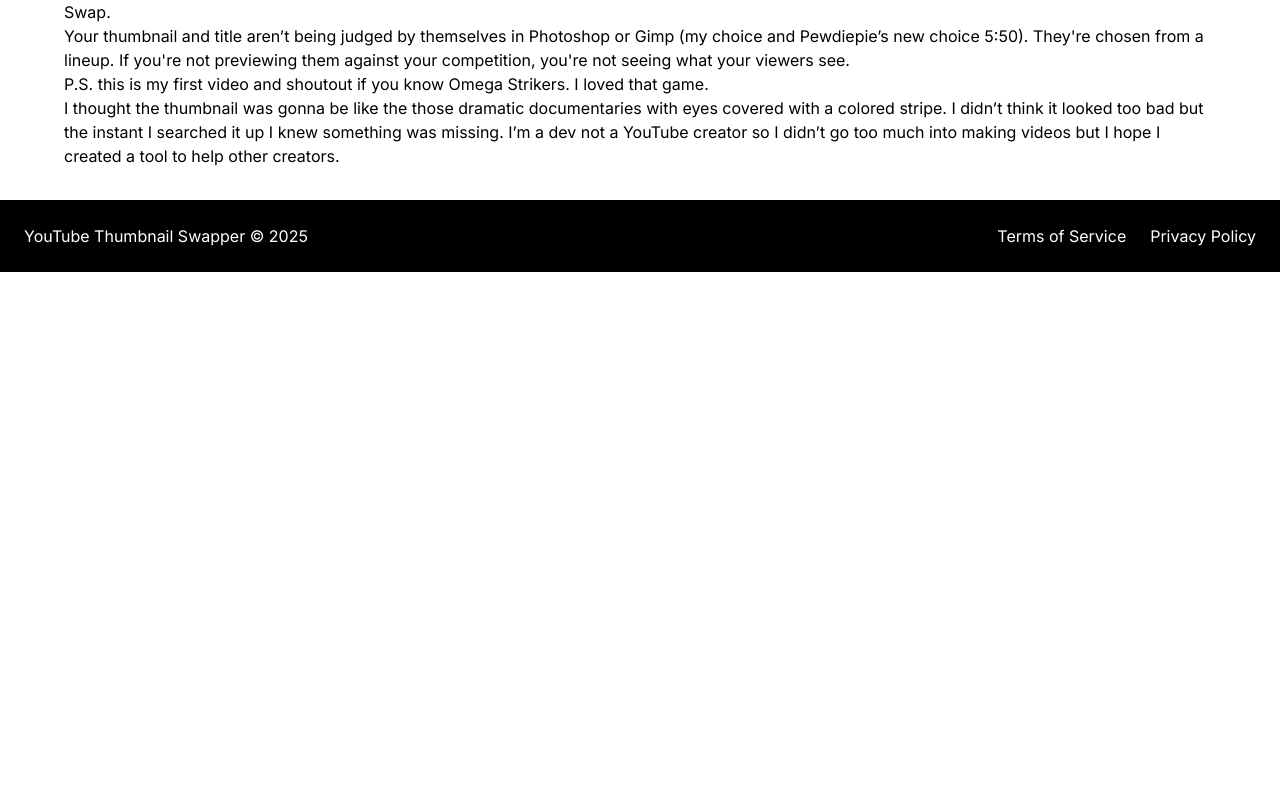
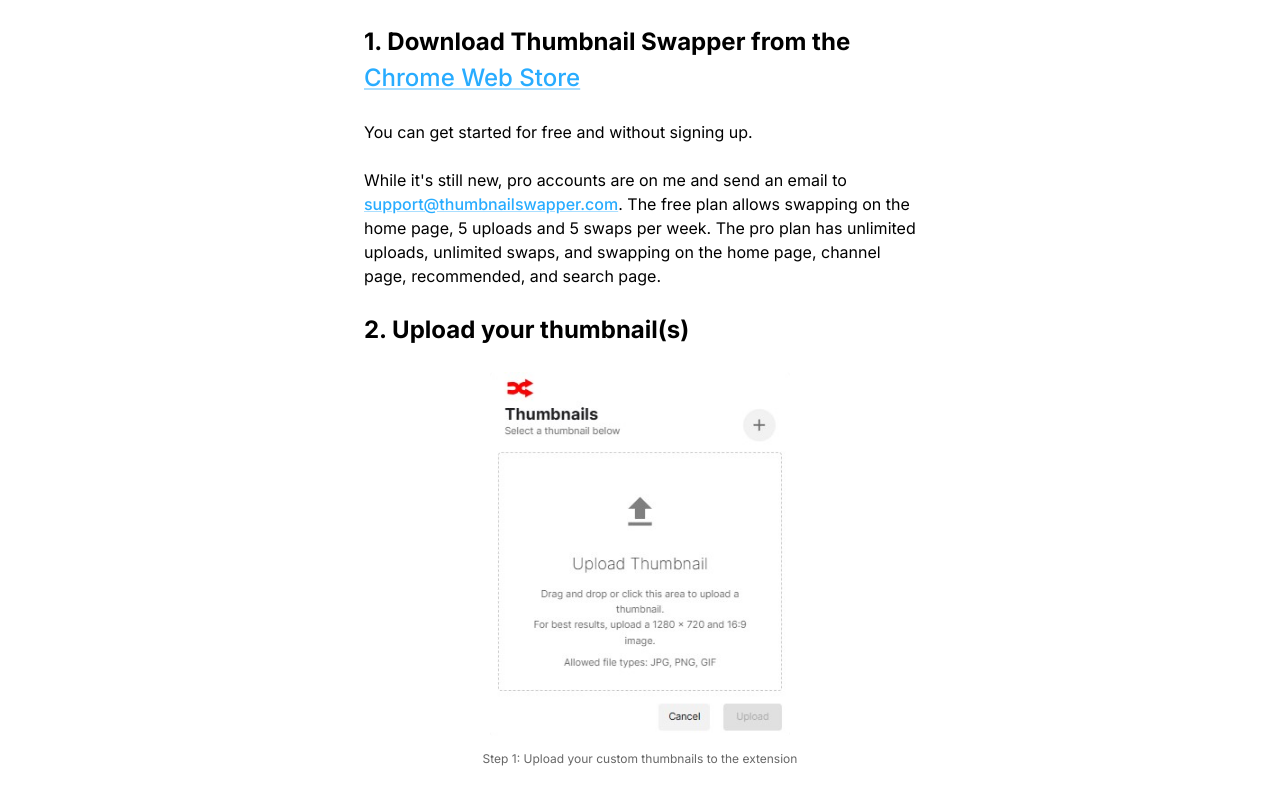
Before and after one commit to kev-liang/yt-thumbnail-site, a Next.js app: page /blog/how-to-compare-title-and-thumbnail-on-youtube in a window 1280 px wide. Shown: the part 1170-1960 px from the top of the page. Before the commit the page ends 1442 px from the top, so only its background shows below. Built offline with nearby package versions, Linux system fonts and the light colour scheme; a web font is replaced by a local one; what @mui/material-nextjs would draw is missing.

Commit message:
Working first blog

```diff
--- /dev/null
+++ b/src/app/blog/how-to-compare-title-and-thumbnail-on-youtube/content.mdx
@@ -0,0 +1,101 @@
+import upload from "@/assets/upload.jpg";
+import title from "@/assets/title.jpg";
+import select from "@/assets/select.jpg";
+
+This guide is for people who want to see how their YouTube video's title and
+thumbnail compare to others.
+
+<br />
+
+You've spent hours filming and editing a YouTube video, but one of the biggest factor in its success happens before anyone even sees it: getting a click. A weak thumbnail and title can potentially sink a great video. I know, and scroll to the bottom if you want to see one of my videos.
+
+<br />
+
+You can try manually comparing your options by screenshotting the home page or recommended
+and pasting your title / thumbnail on them, but that’s tedious if you need to compare
+in many places (including other YouTube channels or the search page).
+
+<br />
+
+That’s why I made Thumbnail Swapper, a chrome extension for YouTube creators to upload
+their own title and thumbnail and swap them with others directly on YouTube (shameless
+plug alert).
+
+<br />
+
+## 1. Download Thumbnail Swapper from the [Chrome Web Store](https://chromewebstore.google.com/detail/thumbnail-swapper-test-yo/pfdapjpaicgfhghbmjennmchbgabofnf?authuser=0&hl=en)
+
+<br />
+
+You can get started for free and without signing up.
+
+<br />
+
+While it's still new, pro accounts are on me and send an email to [support@thumbnailswapper.com](mailto:support@thumbnailswapper.com). The free plan allows swapping on the home page, 5 uploads and
+5 swaps per week. The pro plan has unlimited uploads, unlimited swaps, and swapping
+on the home page, channel page, recommended, and search page.
+
+<br />
+
+## 2. Upload your thumbnail(s)
+
+<Figure
+  src={upload}
+  alt="Upload interface showing thumbnail upload options"
+  caption="Step 1: Upload your custom thumbnails to the extension"
+  width={300}
+  height={188}
+/>
+
+Drag and drop your thumbnails or click the upload area to select your thumbnails
+from the file explorer.
+
+<br />
+
+## 3. Select your thumbnail
+
+<Figure
+  src={select}
+  alt="Thumbnail selection interface"
+  caption="Step 3: Choose which thumbnail variation to test on YouTube"
+  width={300}
+  height={188}
+/>
+
+Select the thumbnail you want to add titles to.
+
+<br />
+
+If you want to swap, navigate to the YouTube page then select the thumbnail you want to swap.
+
+<br />
+
+## 4. Add or Select Title
+
+<Figure
+  src={title}
+  alt="Title input field in the extension"
+  caption="Step 2: Enter a title for your YouTube video"
+  width={300}
+  height={188}
+/>
+
+Enter your title into the text input. You can add multiple by clicking on the plus (+) icon as well.
+
+<br />
+Or you can select a previously added title.
+<br />
+## 5. Swap
+<video autoPlay loop muted style={{ maxWidth: "100%" }}>
+  <source src="/main.mp4" type="video/webm" />
+  Your browser does not support HTML5 video.
+</video>
+Hover over a title and thumbnail on the YouTube page and you should see a blue background.
+Click this area to swap your title and thumbnail into that area.
+<br />
+
+Your thumbnail and title aren’t being judged by themselves in Photoshop or Gimp (my choice and Pewdiepie’s new choice (https://www.youtube.com/watch?v=pVI_smLgTY0)). They're chosen from a lineup. If you're not previewing them against your competition, you're not seeing what your viewers see.
+
+P.S. this is my first video and shoutout if you know Omega Strikers. I loved that game.
+
+I thought the thumbnail was gonna be like the those dramatic documentaries with eyes covered with a colored stripe. I didn’t think it looked too bad but the instant I searched it up I knew something was missing. I’m a dev not a YouTube creator so I didn’t go too much into making videos but I hope I created a tool to help other creators.
--- a/src/app/blog/how-to-compare-title-and-thumbnail-on-youtube/page.mdx
+++ /dev/null
@@ -1,37 +0,0 @@
-export const slug = "how-to-compare-title-and-thumbnail-on-youtube";
-
-<BlogPostHeader slug={slug} />
-
-This guide is for people who want to see how their YouTube video's title and
-thumbnail compare to others.
-
-<br />
-
-You've spent hours filming and editing a YouTube video, but one of the biggest factor in its success happens before anyone even sees it: getting a click. A weak thumbnail and title can potentially sink a great video. I know, and scroll to the bottom if you want to see one of my videos.
-
-<br />
-You can try manually comparing your options by screenshotting the home page or recommended
-and pasting your title / thumbnail on them, but that’s tedious if you need to compare
-in many places (including other YouTube channels or the search page).
-
-<br />
-That’s why I made Thumbnail Swapper, a chrome extension for YouTube creators to upload
-their own title and thumbnail and swap them with others directly on YouTube (shameless
-plug alert!).
-<br />
-
-# Guide
-
-You can get started by downloading Thumbnail Swapper from the Chrome Web Store.
-
-Upload,
-
-Add Titles,
-
-Swap.
-
-Your thumbnail and title aren’t being judged by themselves in Photoshop or Gimp (my choice and Pewdiepie’s new choice [5:50](https://www.youtube.com/watch?v=pVI_smLgTY0)). They're chosen from a lineup. If you're not previewing them against your competition, you're not seeing what your viewers see.
-
-P.S. this is my first video and shoutout if you know Omega Strikers. I loved that game.
-
-I thought the thumbnail was gonna be like the those dramatic documentaries with eyes covered with a colored stripe. I didn’t think it looked too bad but the instant I searched it up I knew something was missing. I’m a dev not a YouTube creator so I didn’t go too much into making videos but I hope I created a tool to help other creators.
--- /dev/null
+++ b/src/app/blog/how-to-compare-title-and-thumbnail-on-youtube/page.tsx
@@ -0,0 +1,24 @@
+import { BlogPostHeader } from "@/app/components/blog/BlogHeader";
+import { getBlogPostBySlug } from "@/utils/blogUtils";
+import PageMDX from "./content.mdx";
+import CustomMDXProvider from "@/app/components/blog/MDXProvider";
+import { Container } from "@mui/material";
+import { type BlogPost } from "@/app/blog/blog-posts";
+
+interface BlogPostProps {
+  post: BlogPost;
+}
+export default function BlogPost({ post }: BlogPostProps) {
+  const currPost = getBlogPostBySlug(
+    "how-to-compare-title-and-thumbnail-on-youtube"
+  ) as BlogPost;
+
+  return (
+    <CustomMDXProvider>
+      <BlogPostHeader post={currPost} />
+      <Container maxWidth="sm">
+        <PageMDX />
+      </Container>
+    </CustomMDXProvider>
+  );
+}
--- a/src/app/blog/layout.tsx
+++ b/src/app/blog/layout.tsx
@@ -10,7 +10,7 @@
 }) {
   return (
     <>
-      <Container maxWidth="lg" sx={{ py: { xs: 2, sm: 4 } }}>
+      <Container maxWidth="md" sx={{ py: { xs: 2, sm: 4 } }}>
         <MDXProvider>{children}</MDXProvider>
       </Container>
     </>
--- /dev/null
+++ b/src/app/components/blog/Figure.tsx
@@ -0,0 +1,44 @@
+import { Box, Typography } from "@mui/material";
+import Image, { ImageProps } from "next/image";
+import { ReactNode } from "react";
+
+interface FigureProps {
+  src: ImageProps["src"];
+  alt: string;
+  caption?: ReactNode;
+  width?: number;
+  height?: number;
+}
+
+const Figure = ({
+  src,
+  alt,
+  caption,
+  width = 800,
+  height = 400,
+}: FigureProps) => (
+  <Box component="figure" sx={{ my: 3, textAlign: "center", mx: 0 }}>
+    <Image
+      src={src}
+      alt={alt}
+      width={width}
+      height={height}
+      style={{
+        maxWidth: "100%",
+        height: "auto",
+        borderRadius: "4px",
+      }}
+    />
+    {caption && (
+      <Typography
+        component="figcaption"
+        variant="body2"
+        sx={{ mt: 1, color: "text.secondary" }}
+      >
+        {caption}
+      </Typography>
+    )}
+  </Box>
+);
+
+export default Figure;
--- /dev/null
+++ b/src/app/components/blog/MDXProvider.tsx
@@ -0,0 +1,17 @@
+"use client";
+
+import { useMDXComponents } from "@/mdx-components";
+import { MDXProvider } from "@mdx-js/react";
+import { ReactNode } from "react";
+
+interface CustomMDXProviderProps {
+  children: ReactNode;
+}
+
+export default function CustomMDXProvider({
+  children,
+}: CustomMDXProviderProps) {
+  const components = useMDXComponents({});
+
+  return <MDXProvider components={components}>{children}</MDXProvider>;
+}
--- a/src/mdx-components.tsx
+++ b/src/mdx-components.tsx
@@ -1,8 +1,10 @@
 import { BlogPostHeader } from "@/app/components/blog/BlogHeader";
-import { Typography } from "@mui/material";
+import { Typography, Link as MuiLink, Box } from "@mui/material"; // Rename MUI Link
 import { getBlogPostBySlug } from "@/utils/blogUtils";
 import type { MDXComponents } from "mdx/types";
 import { BlogPost } from "@/app/blog/blog-posts";
+import Link from "next/link";
+import Figure from "@/app/components/blog/Figure";
 
 export function useMDXComponents(components: MDXComponents): MDXComponents {
   return {
@@ -17,5 +19,46 @@
     strong: (props) => (
       <Typography variant="body1" component="strong" {...props} />
     ),
+    Figure,
+    a: (props) => {
+      // Use Next.js Link for internal links, MUI Link for styling
+      const href = props.href as string;
+      const isExternal = href?.startsWith("http") || href?.startsWith("mailto");
+
+      if (isExternal) {
+        return (
+          <MuiLink
+            color="primary"
+            underline="always"
+            target="_blank"
+            rel="noopener noreferrer"
+            sx={{
+              fontWeight: 500,
+              "&:hover": {
+                color: "primary.dark",
+              },
+            }}
+            {...props}
+          />
+        );
+      }
+
+      // For internal links, wrap MuiLink with Next.js Link
+      return (
+        <Link href={href} passHref legacyBehavior>
+          <Link
+            color="primary"
+            underline="always"
+            sx={{
+              fontWeight: 500,
+              "&:hover": {
+                color: "primary.dark",
+              },
+            }}
+            {...props}
+          />
+        </Link>
+      );
+    },
   };
 }
```
Also changed, not shown: src/app/blog/how-to-compare-title-and-thumbnail-on-youtube/page-backup2.tsx (deleted, +0 -13 lines).
